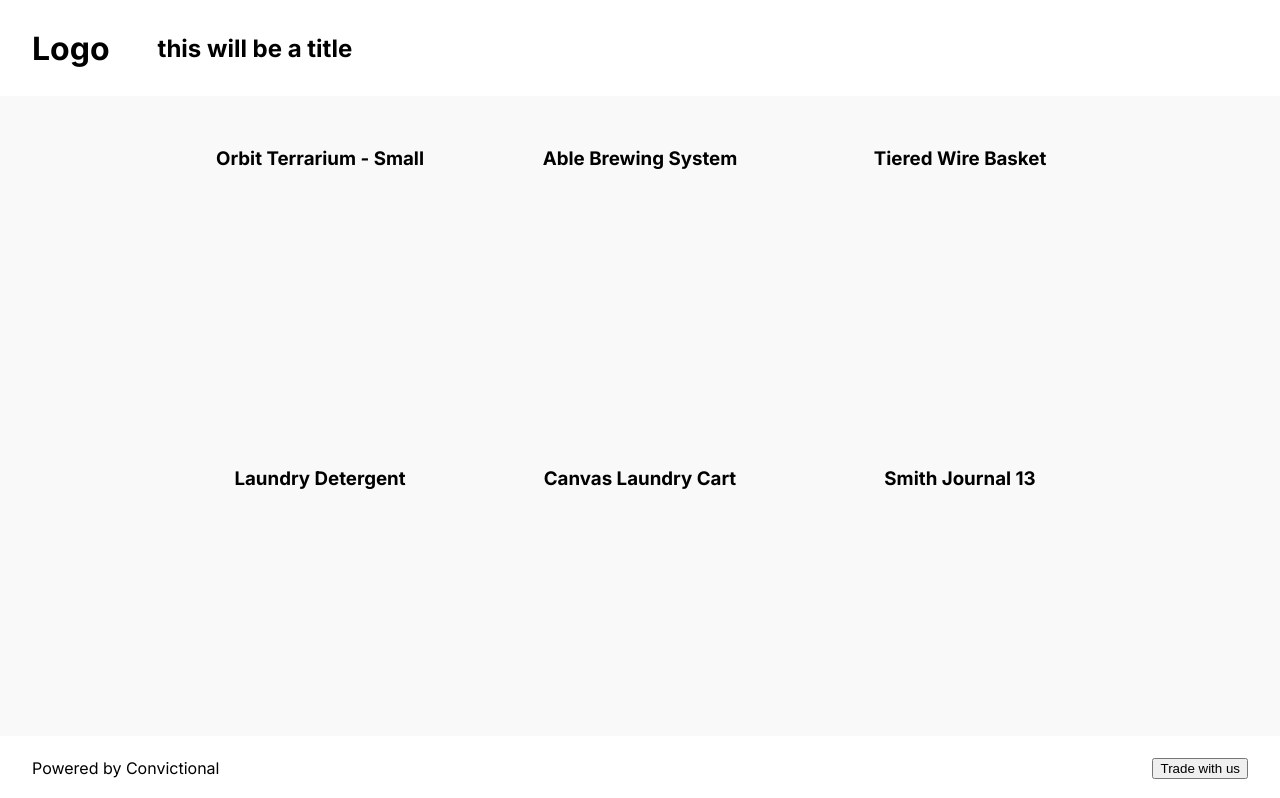
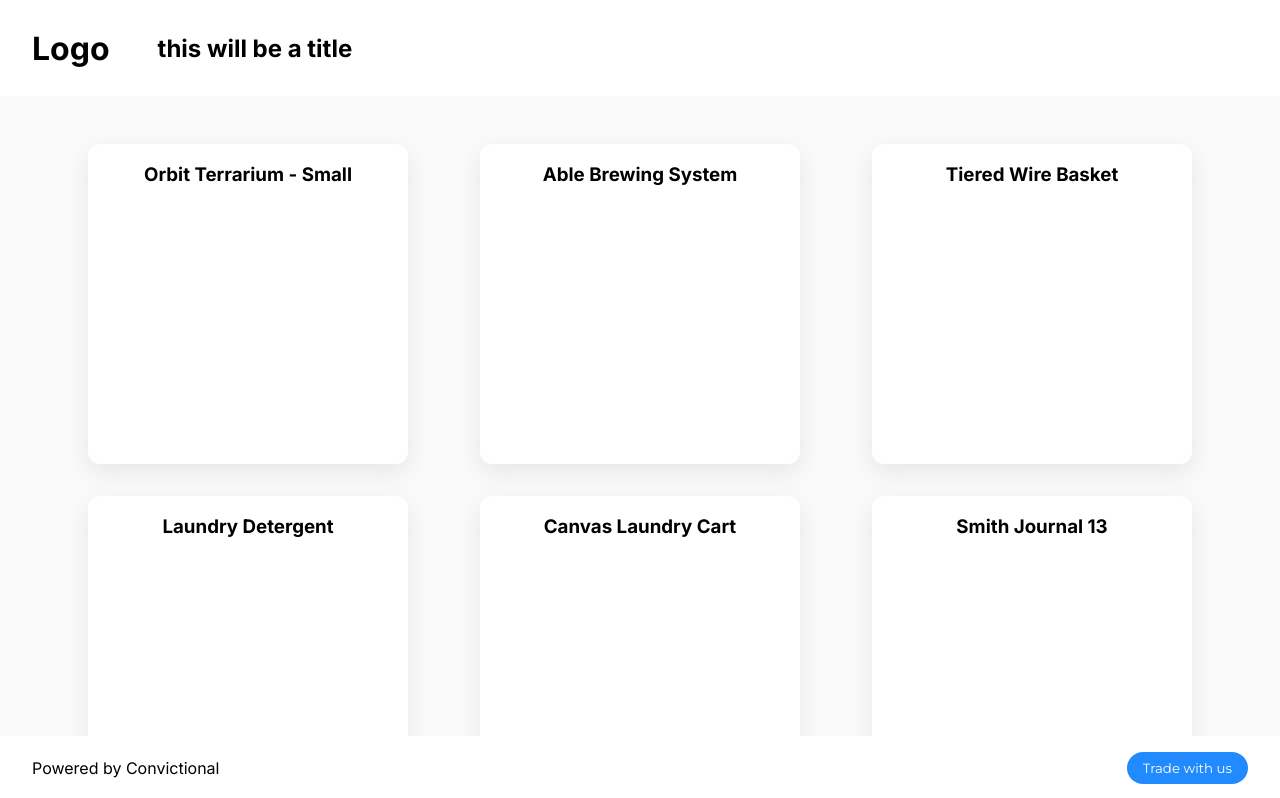
Before and after one commit to rabih/catalog-poc, a React (Create React App) app: page / in a window 1280 px wide. Shown: the top 798 px of the page. Built offline with nearby package versions, Linux system fonts and the light colour scheme.

Commit message:
began working on product cards

```diff
--- a/public/index.html
+++ b/public/index.html
@@ -26,8 +26,8 @@
     -->
     <!-- Add Inter Font -->
     <link rel="preconnect" href="https://fonts.googleapis.com">
-<link rel="preconnect" href="https://fonts.gstatic.com" crossorigin>
-<link href="https://fonts.googleapis.com/css2?family=Inter:wght@300;400;700&display=swap" rel="stylesheet">
+    <link rel="preconnect" href="https://fonts.gstatic.com" crossorigin>
+    <link href="https://fonts.googleapis.com/css2?family=Inter:wght@300;400;700&family=Montserrat:wght@300;400;700&display=swap" rel="stylesheet">
     <title>React App</title>
   </head>
   <body>
--- a/src/containers/App/App.css
+++ b/src/containers/App/App.css
@@ -2,3 +2,7 @@
   text-align: center;
   font-family: 'Inter', sans-serif;
 }
+
+button {
+  padding: 0.5rem 1rem;
+}
--- /dev/null
+++ b/src/containers/Button/Button.css
@@ -0,0 +1,8 @@
+.Button {
+    background: /*url(Noise-Template-Basic-800.png),*/ #228AFF;
+    background-blend-mode: overlay, normal;
+    border-radius: 100px;
+    font-family: 'Montserrat', sans-serif;
+    border-style: none;
+    color: #FFF;
+}
--- a/src/containers/Button/Button.jsx
+++ b/src/containers/Button/Button.jsx
@@ -1,10 +1,12 @@
 import React from 'react'
+import './Button.css'
 
 function Button(props) {
+
     return (
-        <div className={props.class}>
-            <button>{props.text}</button>
-        </div>
+        <>
+            <button type="button" className="Button" id={props.class}>{props.text}</button>
+        </>
     )
 }
 
--- a/src/containers/Footer/Footer.css
+++ b/src/containers/Footer/Footer.css
@@ -13,6 +13,6 @@
     margin-left:2rem;
 }
 
-.Footer__cta {
+#Footer__cta {
     margin-right: 2rem;
 }
--- a/src/containers/Main/Main.css
+++ b/src/containers/Main/Main.css
@@ -1,7 +1,7 @@
 .Main {
     padding: 8rem 2rem 6rem 2rem;
-    justify-content: center;
+    justify-content: space-evenly;
     display: flex;
     flex-wrap: wrap;
-    background-color: #F9F9F9;
+    background-color: #FAFAFA;
 }
--- a/src/containers/ProductListing/ProductListing.css
+++ b/src/containers/ProductListing/ProductListing.css
@@ -1,4 +1,8 @@
 .ProductListing {
     width: 20rem;
     height: 20rem;
+    margin: 1rem;
+    border-radius: 12px;
+    background-color: #FFF;
+    box-shadow: rgba(149, 157, 165, 0.2) 0px 8px 24px;
 }
```
Also changed, not shown: 1 other file (tests, documents, lock files or other folders).
